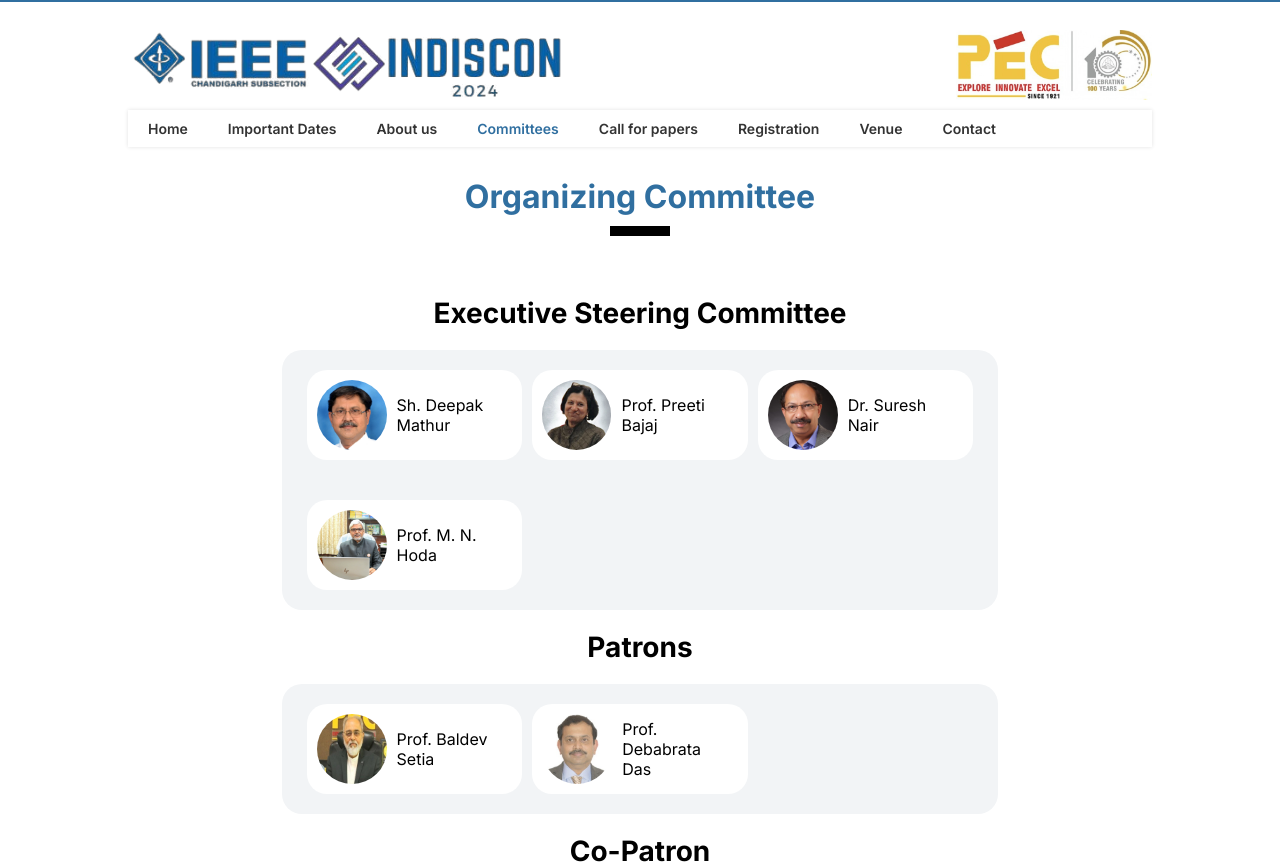
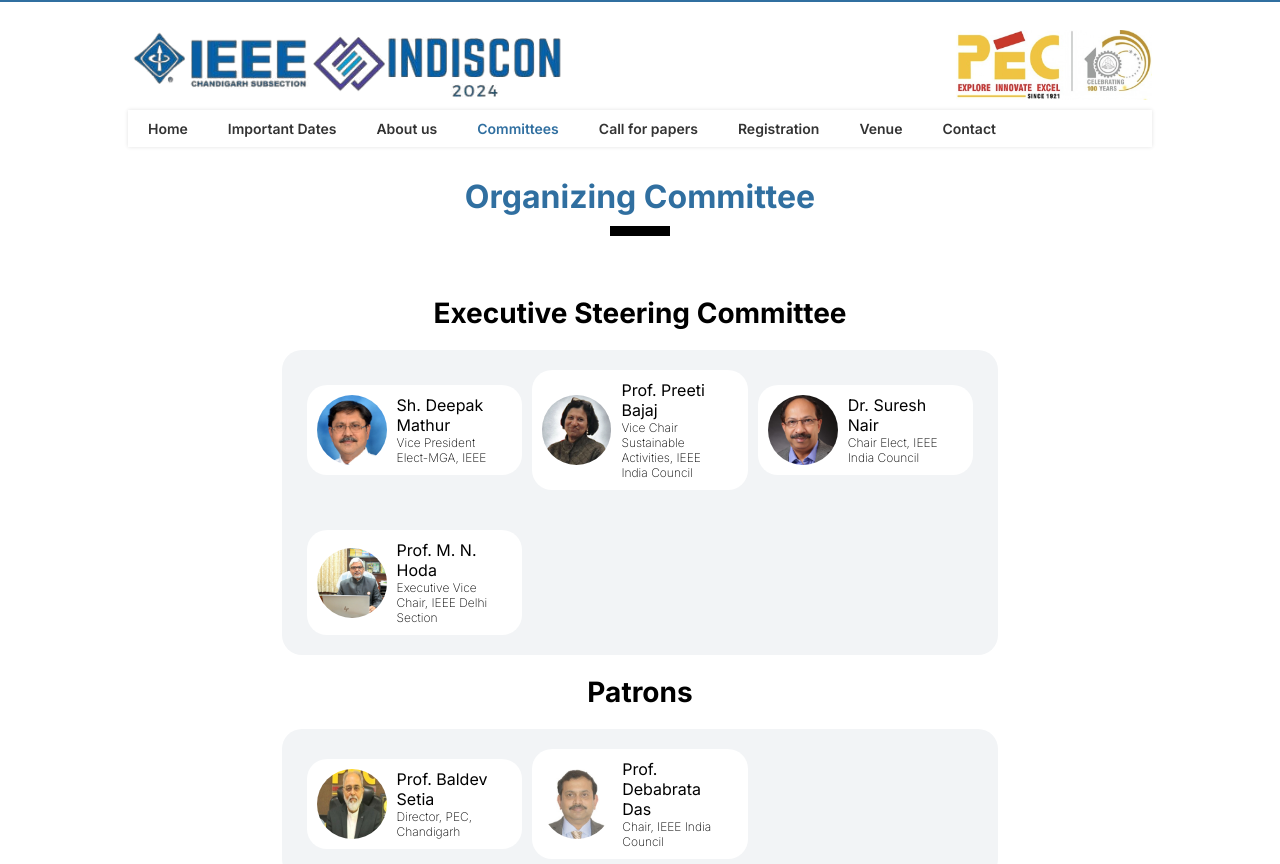
Before and after one commit to MayankGuptaPEC/indiscon-2024, a Next.js app: page /committees in a window 1280 px wide. Shown: the top 864 px of the page. Built offline with nearby package versions, Linux system fonts and the light colour scheme.

Commit message:
Update committee post style

```diff
--- a/src/pages/committees.js
+++ b/src/pages/committees.js
@@ -35,7 +35,7 @@
                                                     {head.name}
                                                 </p>
                                                 <p className={styles.post}>
-                                                    {head.post}
+                                                    {head.designation}
                                                 </p>
                                             </div>
                                         </div>
--- a/src/styles/pages/committee.module.scss
+++ b/src/styles/pages/committee.module.scss
@@ -66,6 +66,7 @@
 
                 .post {
                     font-weight: 200;
+                    font-size: 12px;
                 }
             }
         }
```
